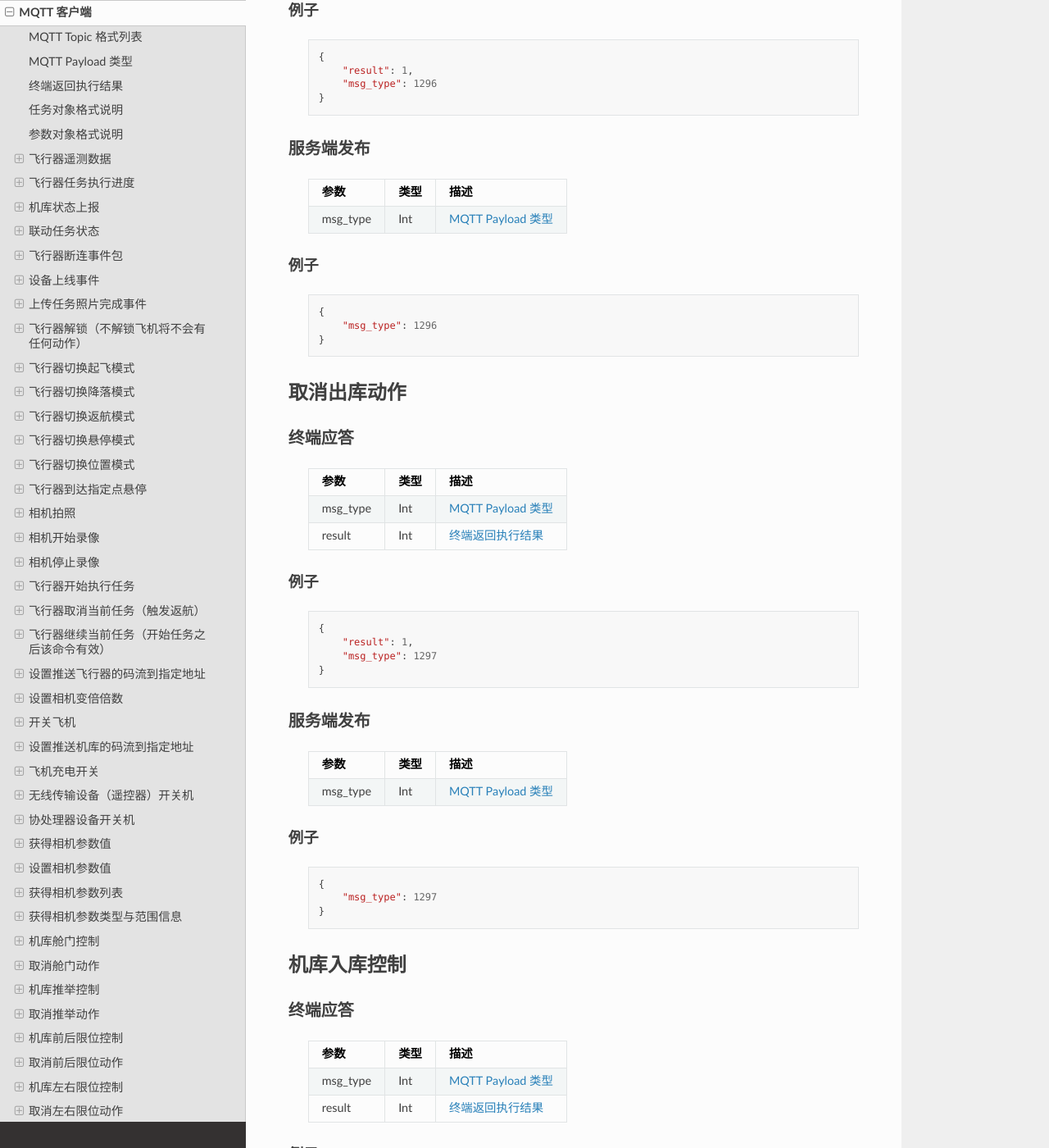
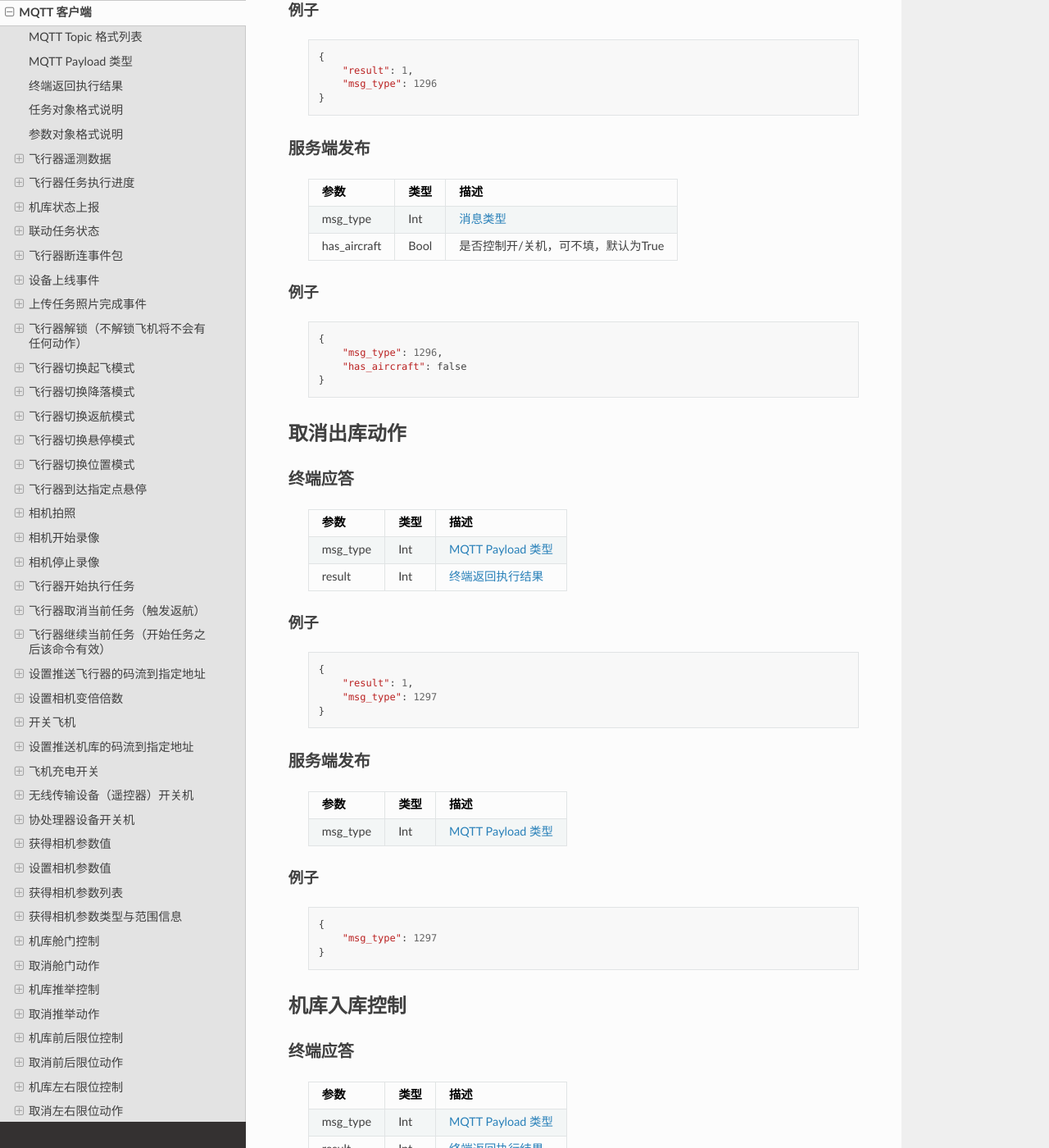
Before and after one commit to CodevDynamics/Docs, a Sphinx documentation site: the page built from source/interface/mqtt.rst, in a window 1280 px wide and 1400 px high, scrolled down 36428 px. Shown: the whole window at 82% size. Built offline with Sphinx 7.4.7 and the Read the Docs theme 2.0.0, drawn with Linux system fonts in a browser that asks for light colours; some of the changed text lies outside the part shown.

Commit message:
Airport in/outbound: add 'has_aircraft' field.

```diff
--- a/source/interface/mqtt.rst
+++ b/source/interface/mqtt.rst
@@ -1936,18 +1936,20 @@ MQTT Payload 类型
 服务端发布
 ^^^^^^^^^^^^^^^
 
-    ===========  ======== ===============================
-    参数          类型       描述
-    ===========  ======== ===============================
-    msg_type      Int       :ref:`mqtt-msg-type`
-    ===========  ======== ===============================
-
-例子
-""""""""""""
-    ::
-
-        {
-            "msg_type": 1296
+    ============= ======== ===============================
+    参数          类型       描述
+    ============= ======== ===============================
+    msg_type      Int       :ref:`msg-type-label`
+    has_aircraft  Bool      是否控制开/关机，可不填，默认为True
+    ============= ======== ===============================
+
+例子
+""""""""""""
+    ::
+
+        {
+            "msg_type": 1296,
+            "has_aircraft": false
         }
 
 .. _mqtt-stop-airport-outbound:
@@ -2018,18 +2020,20 @@ MQTT Payload 类型
 服务端发布
 ^^^^^^^^^^^^^^^
 
-    ===========  ======== ===============================
-    参数          类型       描述
-    ===========  ======== ===============================
-    msg_type      Int       :ref:`mqtt-msg-type`
-    ===========  ======== ===============================
-
-例子
-""""""""""""
-    ::
-
-        {
-            "msg_type": 1298
+    ============= ======== ===============================
+    参数          类型       描述
+    ============= ======== ===============================
+    msg_type      Int       :ref:`msg-type-label`
+    has_aircraft  Bool      是否控制开/关机，可不填，默认为True
+    ============= ======== ===============================
+
+例子
+""""""""""""
+    ::
+
+        {
+            "msg_type": 1298,
+            "has_aircraft": false
         }
 
 .. _mqtt-stop-airport-inbound:
```
Also changed, not shown: source/interface/websocket.rst (+28 -24 lines).
